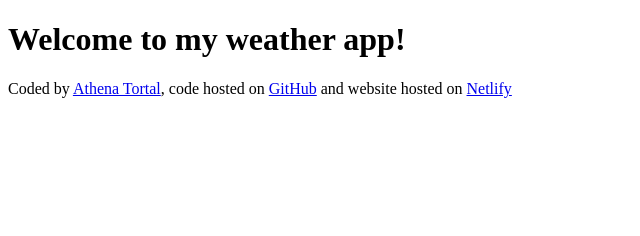
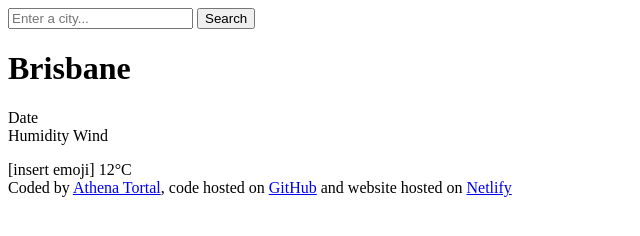
Before and after one commit to tastelikepurple/Weather-Application, a plain HTML site: page index.html in a window 1280 px wide. Shown: the whole page, without its empty margins (0-640 px from the left). Drawn offline with Linux system fonts and the light colour scheme.

Commit message:
Added HTML to the project
Basic addition of HTML

```diff
--- a/index.html
+++ b/index.html
@@ -6,17 +6,38 @@
     <title>Weather Application</title>
   </head>
   <body>
-    <h1>Welcome to my weather app!</h1>
+    <header>
+      <form>
+        <input type="searh" placeholder="Enter a city..." required />
+        <input type="submit" value="Search" />
+      </form>
+    </header>
+    <main>
+      <div>
+        <h1>Brisbane</h1>
+        <p>
+          Date
+          <br />
+          <span>Humidity</span>
+          <span>Wind</span>
+        </p>
+      </div>
+      <div>[insert emoji] 12°C</div>
+    </main>
     <footer>
       Coded by
       <a href="https://github.com/tastelikepurple" target="_blank">
         Athena Tortal</a
       >, code hosted on
-      <a href="https://github.com/tastelikepurple/Weather-Application" target="_blank"
+      <a
+        href="https://github.com/tastelikepurple/Weather-Application"
+        target="_blank"
         >GitHub</a
       >
       and website hosted on
-      <a href="https://main--weatherapplication-shecodes-project.netlify.app/" target="_blank"
+      <a
+        href="https://main--weatherapplication-shecodes-project.netlify.app/"
+        target="_blank"
         >Netlify</a
       >
     </footer>
```
